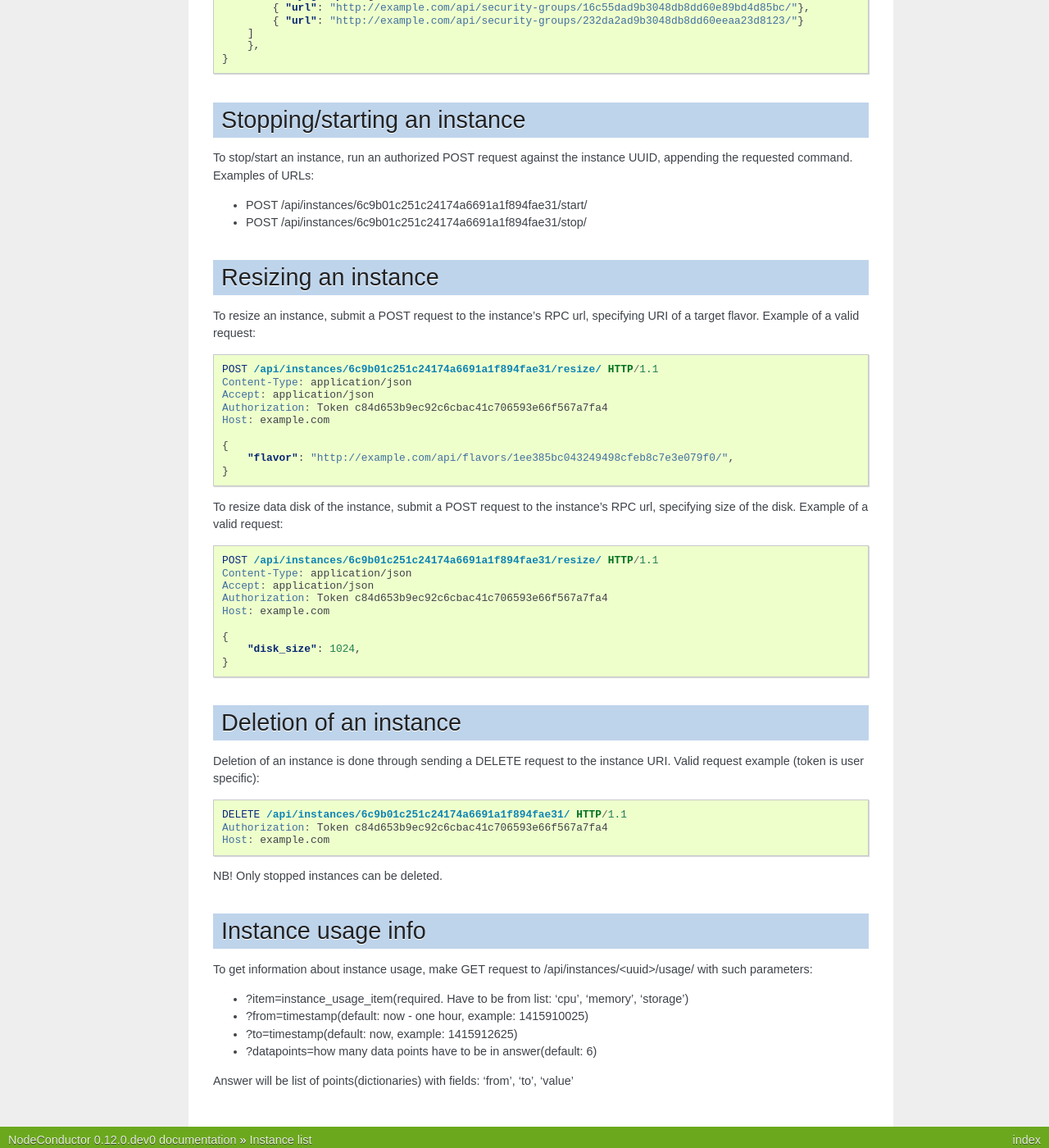
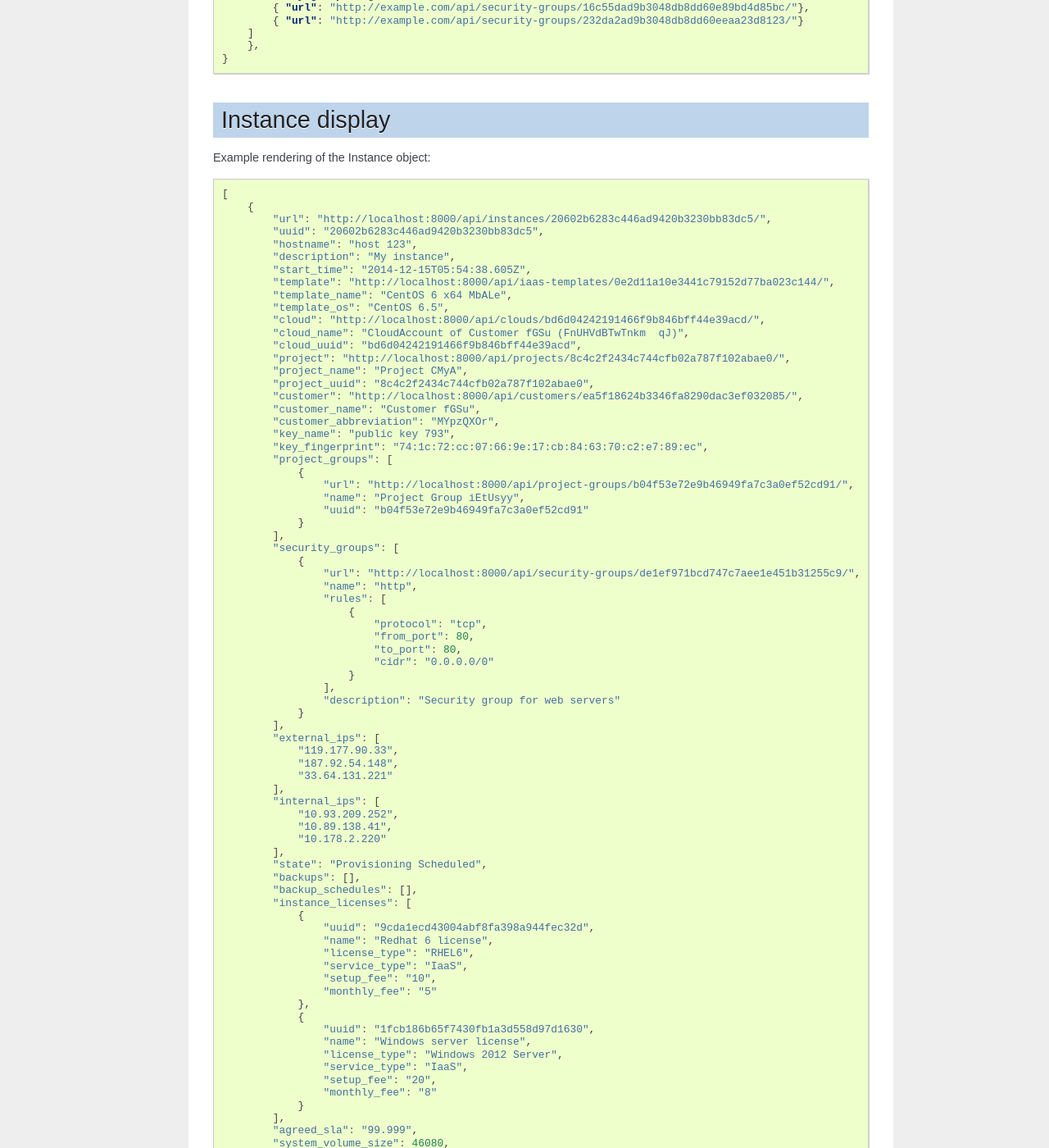
Before and after one commit to opennode/waldur-core, a Sphinx documentation site: the page built from docs/api/instance.rst, in a window 1280 px wide and 1400 px high, scrolled down 2697 px. Shown: the whole window at 82% size. Built offline with Sphinx 7.4.7, drawn with Linux system fonts in a browser that asks for light colours; some of the changed text lies outside the part shown.

Commit message:
Update instance documentation

```diff
--- a/docs/api/instance.rst
+++ b/docs/api/instance.rst
@@ -106,6 +106,95 @@ Example of a valid request:
         },
     }
 
+Instance display
+----------------
+
+Example rendering of the Instance object:
+
+.. code-block:: javascript
+
+    [
+        {
+            "url": "http://localhost:8000/api/instances/20602b6283c446ad9420b3230bb83dc5/",
+            "uuid": "20602b6283c446ad9420b3230bb83dc5",
+            "hostname": "host 123",
+            "description": "My instance",
+            "start_time": "2014-12-15T05:54:38.605Z",
+            "template": "http://localhost:8000/api/iaas-templates/0e2d11a10e3441c79152d77ba023c144/",
+            "template_name": "CentOS 6 x64 MbALe",
+            "template_os": "CentOS 6.5",
+            "cloud": "http://localhost:8000/api/clouds/bd6d04242191466f9b846bff44e39acd/",
+            "cloud_name": "CloudAccount of Customer fGSu (FnUHVdBTwTnkm  qJ)",
+            "cloud_uuid": "bd6d04242191466f9b846bff44e39acd",
+            "project": "http://localhost:8000/api/projects/8c4c2f2434c744cfb02a787f102abae0/",
+            "project_name": "Project CMyA",
+            "project_uuid": "8c4c2f2434c744cfb02a787f102abae0",
+            "customer": "http://localhost:8000/api/customers/ea5f18624b3346fa8290dac3ef032085/",
+            "customer_name": "Customer fGSu",
+            "customer_abbreviation": "MYpzQXOr",
+            "key_name": "public key 793",
+            "key_fingerprint": "74:1c:72:cc:07:66:9e:17:cb:84:63:70:c2:e7:89:ec",
+            "project_groups": [
+                {
+                    "url": "http://localhost:8000/api/project-groups/b04f53e72e9b46949fa7c3a0ef52cd91/",
+                    "name": "Project Group iEtUsyy",
+                    "uuid": "b04f53e72e9b46949fa7c3a0ef52cd91"
+                }
+            ],
+            "security_groups": [
+                {
+                    "url": "http://localhost:8000/api/security-groups/de1ef971bcd747c7aee1e451b31255c9/",
+                    "name": "http",
+                    "rules": [
+                        {
+                            "protocol": "tcp",
+                            "from_port": 80,
+                            "to_port": 80,
+                            "cidr": "0.0.0.0/0"
+                        }
+                    ],
+                    "description": "Security group for web servers"
+                }
+            ],
+            "external_ips": [
+                "119.177.90.33",
+                "187.92.54.148",
+                "33.64.131.221"
+            ],
+            "internal_ips": [
+                "10.93.209.252",
+                "10.89.138.41",
+                "10.178.2.220"
+            ],
+            "state": "Provisioning Scheduled",
+            "backups": [],
+            "backup_schedules": [],
+            "instance_licenses": [
+                {
+                    "uuid": "9cda1ecd43004abf8fa398a944fec32d",
+                    "name": "Redhat 6 license",
+                    "license_type": "RHEL6",
+                    "service_type": "IaaS",
+                    "setup_fee": "10",
+                    "monthly_fee": "5"
+                },
+                {
+                    "uuid": "1fcb186b65f7430fb1a3d558d97d1630",
+                    "name": "Windows server license",
+                    "license_type": "Windows 2012 Server",
+                    "service_type": "IaaS",
+                    "setup_fee": "20",
+                    "monthly_fee": "8"
+                }
+            ],
+            "agreed_sla": "99.999",
+            "system_volume_size": 46080,
+            "data_volume_size": 20480,
+            "cores": 2,
+            "ram": 1048576
+        }
+    ]
+
 Stopping/starting an instance
 -----------------------------
 
```
Also changed, not shown: 1 other file.
